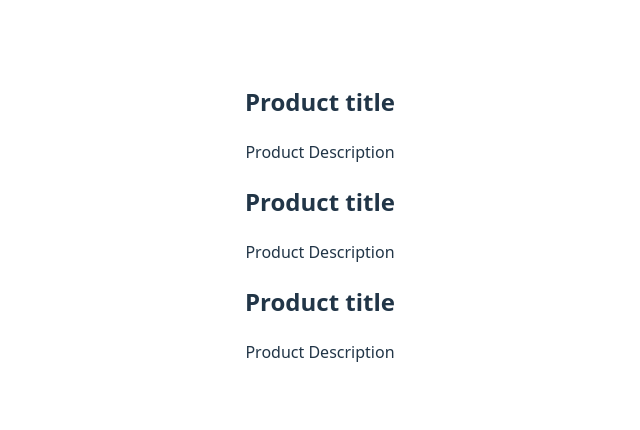
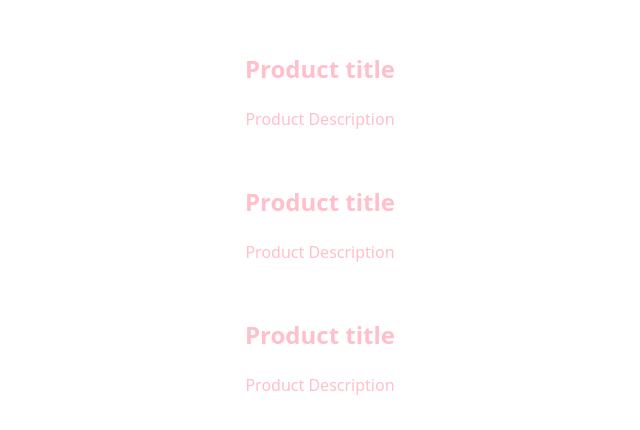
Before and after one commit to Mudassar123khan/LearningReact, a React (Vite) app in the folder react-app/: page / in a window 1280 px wide. Shown: the part 178-608 px from the top of the page, without its empty margins (320-960 px from the left). Built offline with nearby package versions, Linux system fonts and the light colour scheme.

Commit message:
added some styling in the product cards

```diff
--- /dev/null
+++ b/react-app/src/Product.css
@@ -0,0 +1,7 @@
+.Product{
+    border:1px solid white;
+    color : pink;
+    margin: 15px;
+    border-radius: 10px;
+    padding : 0px 15px 0px 15px;
+}
--- a/react-app/src/Product.jsx
+++ b/react-app/src/Product.jsx
@@ -1,9 +1,10 @@
+import "./Product.css"
 function Product(){
     return (
-        <>
+        <div className="Product">
         <h2>Product title</h2>
         <p>Product Description</p>
-        </>
+        </div>
     );
 }
 export default Product;
```
